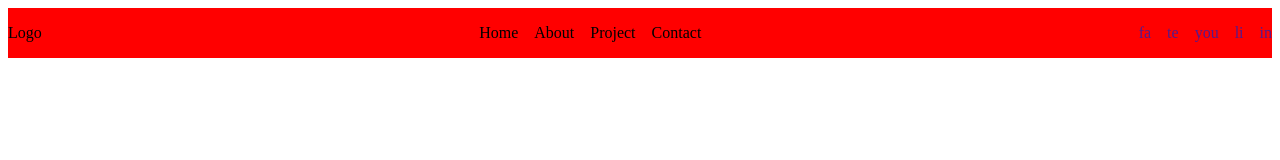
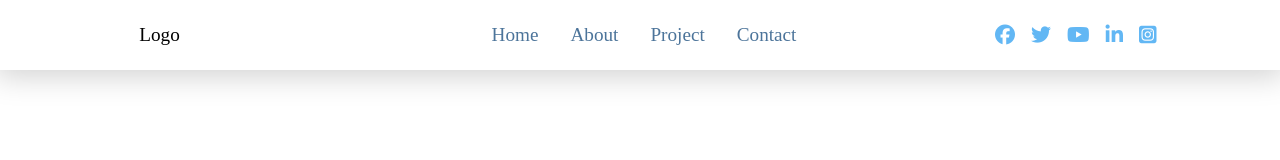
Before and after one commit to gyanendrapoudel/navbar, a plain HTML site: page index.html in a window 1280 px wide. Drawn offline with Linux system fonts and the light colour scheme.

Commit message:
making responsive

```diff
--- a/index.html
+++ b/index.html
@@ -4,6 +4,7 @@
     <meta charset="UTF-8">
     <meta name="viewport" content="width=device-width, initial-scale=1.0">
     <title>Navbar</title>
+    <link rel="stylesheet" href="https://cdnjs.cloudflare.com/ajax/libs/font-awesome/6.5.2/css/all.min.css" integrity="sha512-SnH5WK+bZxgPHs44uWIX+LLJAJ9/2PkPKZ5QiAj6Ta86w+fsb2TkcmfRyVX3pBnMFcV7oQPJkl9QevSCWr3W6A==" crossorigin="anonymous" referrerpolicy="no-referrer" />
     <link rel="stylesheet" href="style.css">
 </head>
 <body>
@@ -23,14 +24,17 @@
         </ul>
       </div>
       <!-- right section -->
-      <div class="social-icons ">
+      <div class="social-icons">
         <ul class="display-flex-center">
-            <li class="icon1"><a href="">fa</a></li>
-            <li class="icon2"><a href="">te</a></li>
-            <li class="icon3"><a href="">you</a></li>
-            <li class="icon4"><a href="">li</a></li>
-            <li class="icon5"><a href="">in</a></li>
+            <li class="icon1"><a href=""><i class="fa-brands fa-lg fa-facebook"></i></a></li>
+            <li class="icon2"><a href=""><i class="fa-brands  fa-lg fa-twitter"></i></a></li>
+            <li class="icon3"><a href=""><i class="fa-brands  fa-lg fa-youtube"></i></a></li>
+            <li class="icon4"><a href=""><i class="fa-brands  fa-lg fa-linkedin-in"></i></a></li>
+            <li class="icon5"><a href=""><i class="fa-brands  fa-lg fa-square-instagram"></i></i></a></li>
         </ul>
+      </div>
+      <div class="ham">
+        <i class="fa-solid fa-bars"></i>
       </div>
 
     </div>
--- a/style.css
+++ b/style.css
@@ -1,9 +1,16 @@
  /* General CSS */
+ :root{
+   --shadow: 0px 2px 30px 5px lightgray;
+   --color1: hsl(209, 34%, 45%);
+   --color2: hsl(205, 87%, 67%);
+ }
  *{
     box-sizing: border-box;
  }
+
  body{
-
+margin: 0;
+overflow-x: hidden;
 
  }
  ul{
@@ -17,6 +24,7 @@
     display: flex;
     justify-content:space-between;
     align-items: center;
+    gap:1rem;
  }
  .display-flex-center{
     display: flex;
@@ -25,13 +33,75 @@
     gap: 1rem;
  }
  .wrapper{
-    background-color: red;
+   padding: 10px;
+    background-color: white;
+    box-shadow: var(--shadow);
+   height:70px;
+ }
+ /* <!-- left section --> */
+.logo{
+
+   flex: 1;
+   text-align: center;
+   font-size: 1.2rem;
+}
+
+/* <!-- middle section --> */
+.navlinks{
+   padding-right: 1rem;
+   flex: 2;
+   /* background-color: red;
+   */
+
+}
+.navlinks ul{
+   width: 100%;
+   gap: 2rem;
+   font-size: 1.2rem;
+   font-weight: 500;
+   color: var(--color1);
+
+}
+.navlinks ul li{
+   cursor: pointer;
+   transition: all 0.3s linear;
+}
+.navlinks ul li:hover{
+   transform: scale(1.1);
+}
+ /* <!- right section -->  */
+
+ .social-icons{
+   flex: 1;
+   padding-right: 1rem;
 
  }
- /* <!-- left section --> */
+ .social-icons ul{
+   width: 100%;
+
+   justify-content: flex-start;
+
+ }
+ .social-icons ul li a {
+         color: var(--color2);
+ }
+/* ham */
+.ham{
+   display: none;
+   font-size: 1.2rem;
+   cursor: pointer;
+}
 
 
-/* <!-- middle section --> */
-
-
- /* <!- right section -->  */
+ @media (max-width:600px) {
+     .logo{
+      padding-left: 2rem;
+      text-align: left;
+     }
+     .navlinks ,.social-icons{
+      display: none;
+     }
+     .ham{
+      display: block;
+     }
+ }
```
